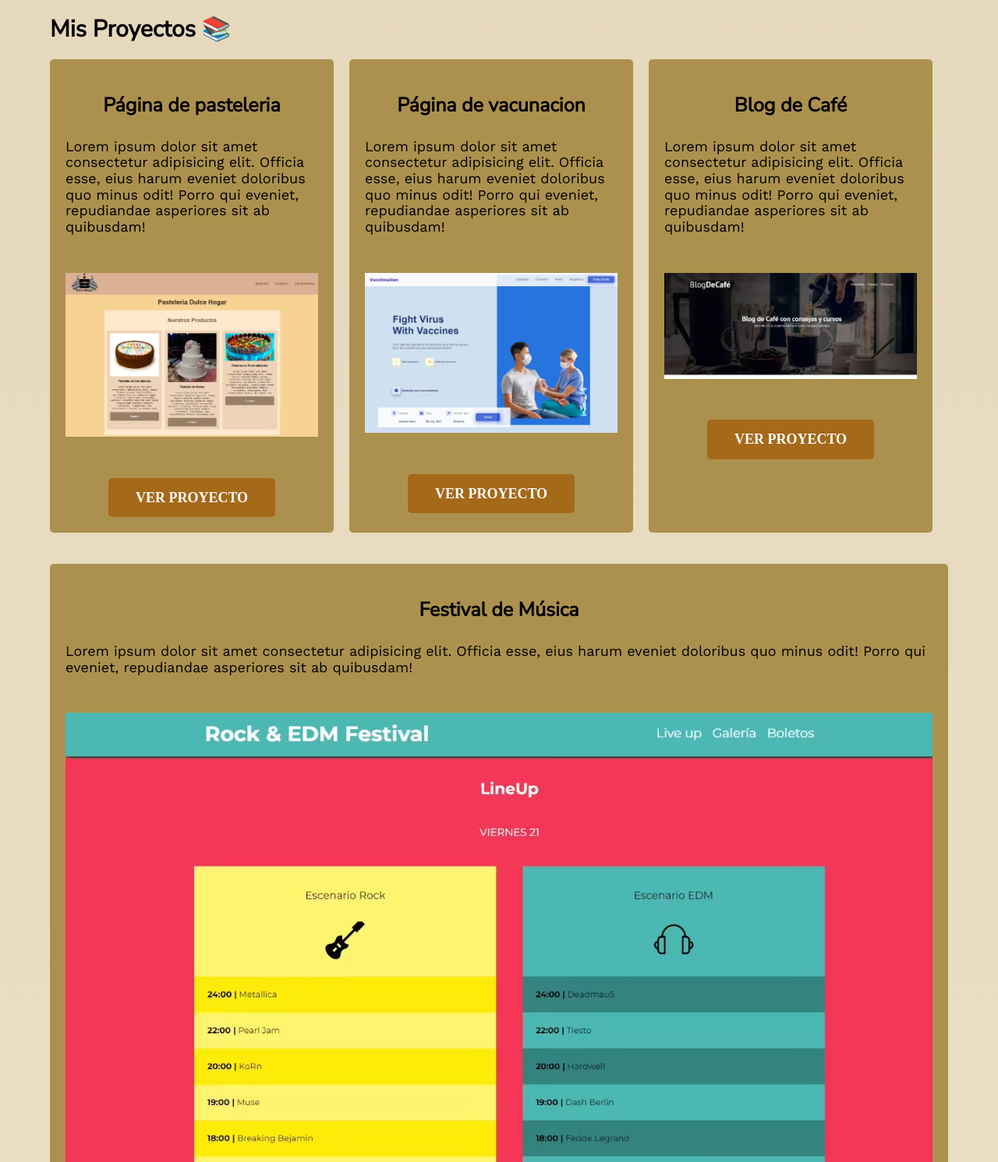
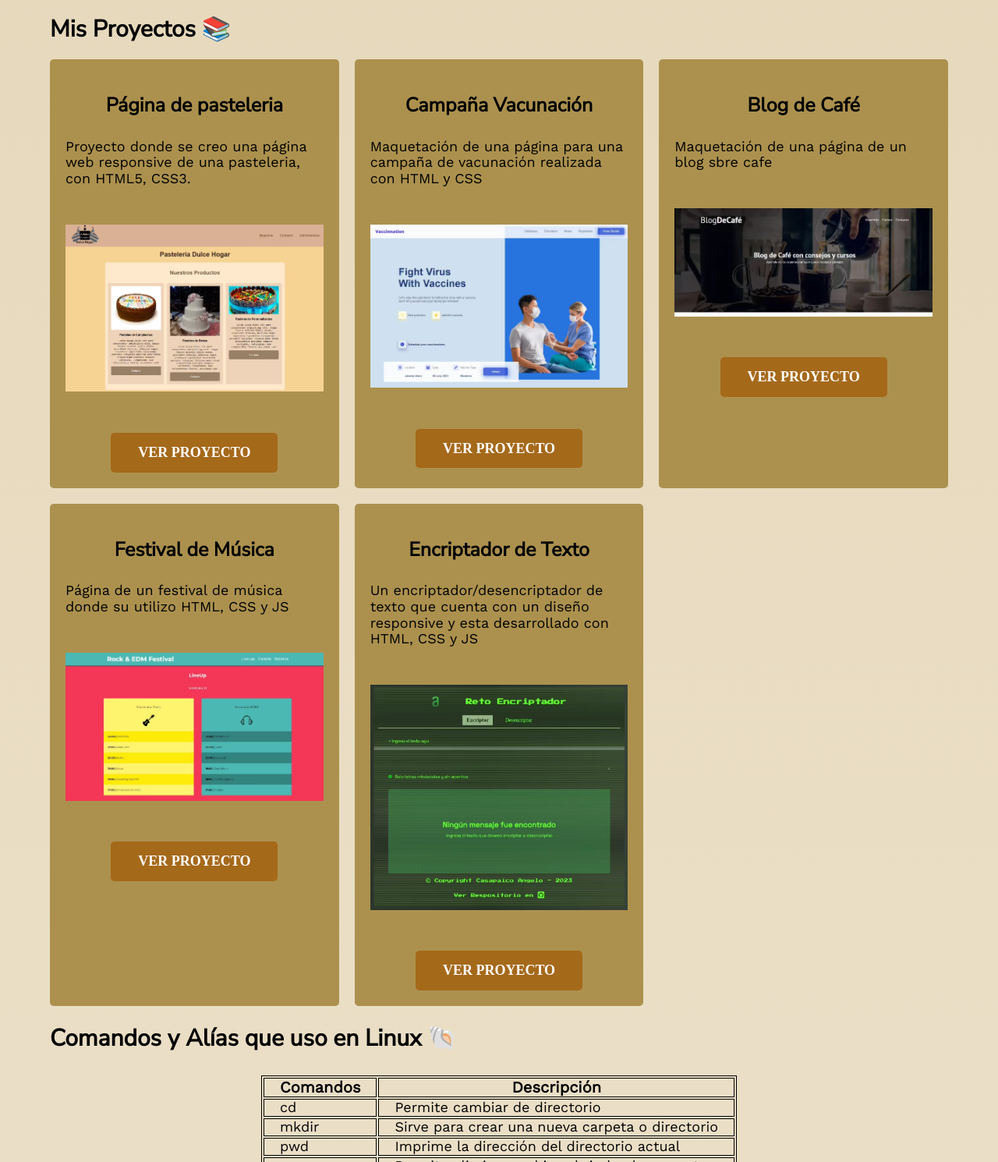
Before and after one commit to 4ngelo12/cvs, a website built with Vite: page 4ngel0-7040/index.html in a window 1280 px wide. Shown: the part 1043-2533 px from the top of the page at 78% size. Built offline with nearby package versions, Linux system fonts and the light colour scheme.

Commit message:
Agregando encriptador de texto

```diff
--- a/4ngel0-7040/index.html
+++ b/4ngel0-7040/index.html
@@ -96,9 +96,9 @@
             <div class="proyect">
                 <article class="proyect-article">
                     <h3>Página de pasteleria</h3>
-                    <p class="proyect-text">Lorem ipsum dolor sit amet consectetur adipisicing elit. Officia esse, eius
-                        harum eveniet
-                        doloribus quo minus odit! Porro qui eveniet, repudiandae asperiores sit ab quibusdam!</p>
+                    <p class="proyect-text">Proyecto donde se creo una página web responsive de una pasteleria, con
+                        HTML5, CSS3.
+                    </p>
 
                     <div class="proyect-img">
                         <picture>
@@ -113,10 +113,9 @@
                 </article>
 
                 <article class="proyect-article">
-                    <h3>Página de vacunacion</h3>
-                    <p class="proyect-text">Lorem ipsum dolor sit amet consectetur adipisicing elit. Officia esse, eius
-                        harum eveniet
-                        doloribus quo minus odit! Porro qui eveniet, repudiandae asperiores sit ab quibusdam!</p>
+                    <h3>Campaña Vacunación</h3>
+                    <p class="proyect-text">Maquetación de una página para una campaña de vacunación realizada con HTML
+                        y CSS</p>
 
                     <div class="proyect-img">
                         <picture>
@@ -132,9 +131,7 @@
 
                 <article class="proyect-article">
                     <h3>Blog de Café</h3>
-                    <p class="proyect-text">Lorem ipsum dolor sit amet consectetur adipisicing elit. Officia esse, eius
-                        harum eveniet
-                        doloribus quo minus odit! Porro qui eveniet, repudiandae asperiores sit ab quibusdam! </p>
+                    <p class="proyect-text">Maquetación de una página de un blog sbre cafe</p>
 
                     <div class="proyect-img">
                         <picture>
@@ -150,9 +147,7 @@
 
                 <article class="proyect-article">
                     <h3>Festival de Música</h3>
-                    <p class="proyect-text">Lorem ipsum dolor sit amet consectetur adipisicing elit. Officia esse, eius
-                        harum eveniet
-                        doloribus quo minus odit! Porro qui eveniet, repudiandae asperiores sit ab quibusdam!</p>
+                    <p class="proyect-text">Página de un festival de música donde su utilizo HTML, CSS y JS</p>
 
                     <div class="proyect-img">
                         <picture>
@@ -163,6 +158,23 @@
                     </div>
 
                     <a href="https://musica-festival-rock-edm.netlify.app/" class="boton-proyecto" target="_blank">Ver
+                        Proyecto</a>
+                </article>
+
+                <article class="proyect-article">
+                    <h3>Encriptador de Texto</h3>
+                    <p class="proyect-text">Un encriptador/desencriptador de texto que cuenta con un diseño
+                        responsive y esta desarrollado con HTML, CSS y JS</p>
+
+                    <div class="proyect-img">
+                        <picture>
+                            <source srcset="assets/img/encriptador.avif" type="image/avif">
+                            <source srcset="assets/img/encriptador.webp" type="image/webp">
+                            <img loading="lazy" src="assets/img/encriptador.png" alt="imagen-proyecto">
+                        </picture>
+                    </div>
+
+                    <a href="https://4ngelo12.github.io/Reto01_Encriptador/" class="boton-proyecto" target="_blank">Ver
                         Proyecto</a>
                 </article>
 
--- a/4ngel0-7040/styles/desktop.scss
+++ b/4ngel0-7040/styles/desktop.scss
@@ -37,12 +37,17 @@
 
 //Proyectos
 
-@media (min-width: 992px) {
+@media (min-width: 768px) {
     .proyect-article:last-child {
-        grid-area: 3 / 1 / 4 / 5;
+        grid-area: 3 / 1 / 4 / 3;
     }
 }
 
+@media (min-width: 992px) {
+    .proyect-article:last-child {
+        grid-area: 2 / 2 / 3 / 3;
+    }
+}
 //Sobre mi
 
 @media (min-width: 992px) {
```
Also changed, not shown: 4ngel0-7040/assets/css/main.css, 4ngel0-7040/assets/img/encriptador.avif (added), 4ngel0-7040/assets/img/encriptador.png (added), 4ngel0-7040/assets/img/encriptador.webp (added), 2 other files.
